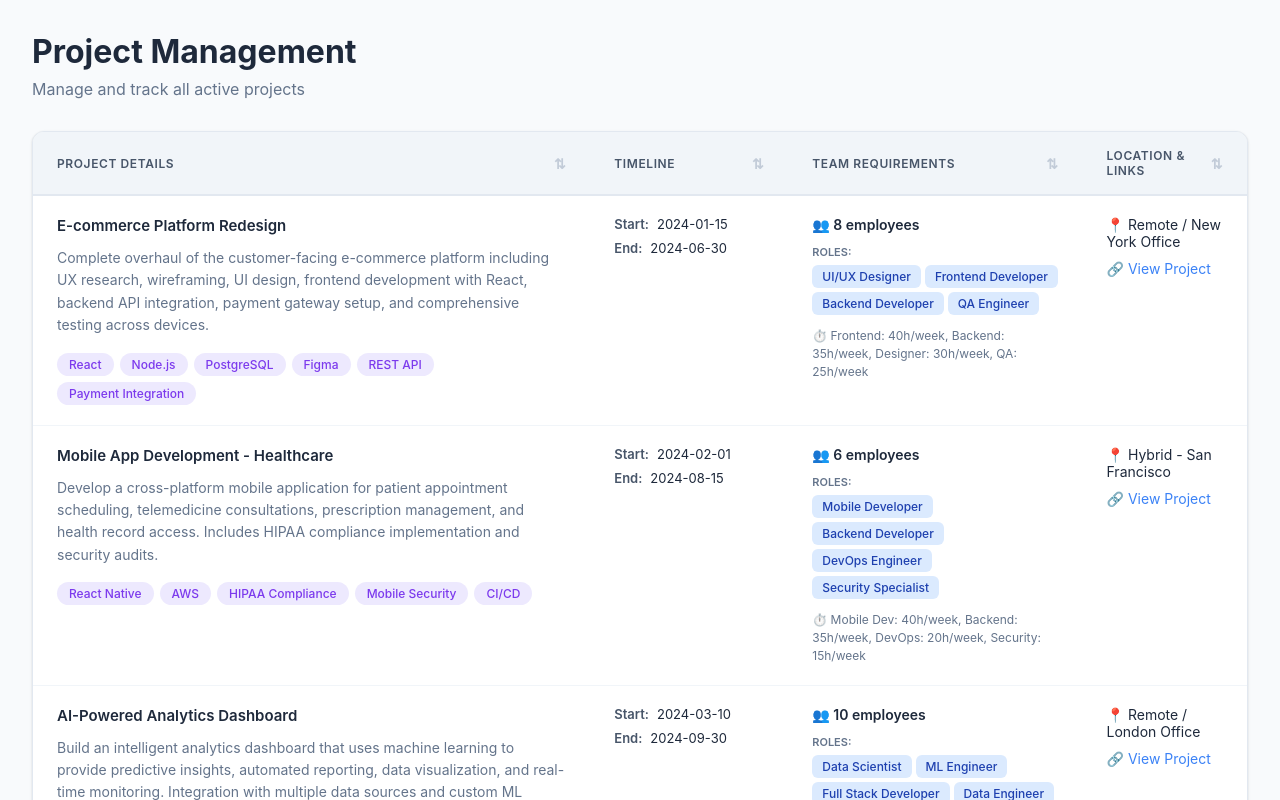
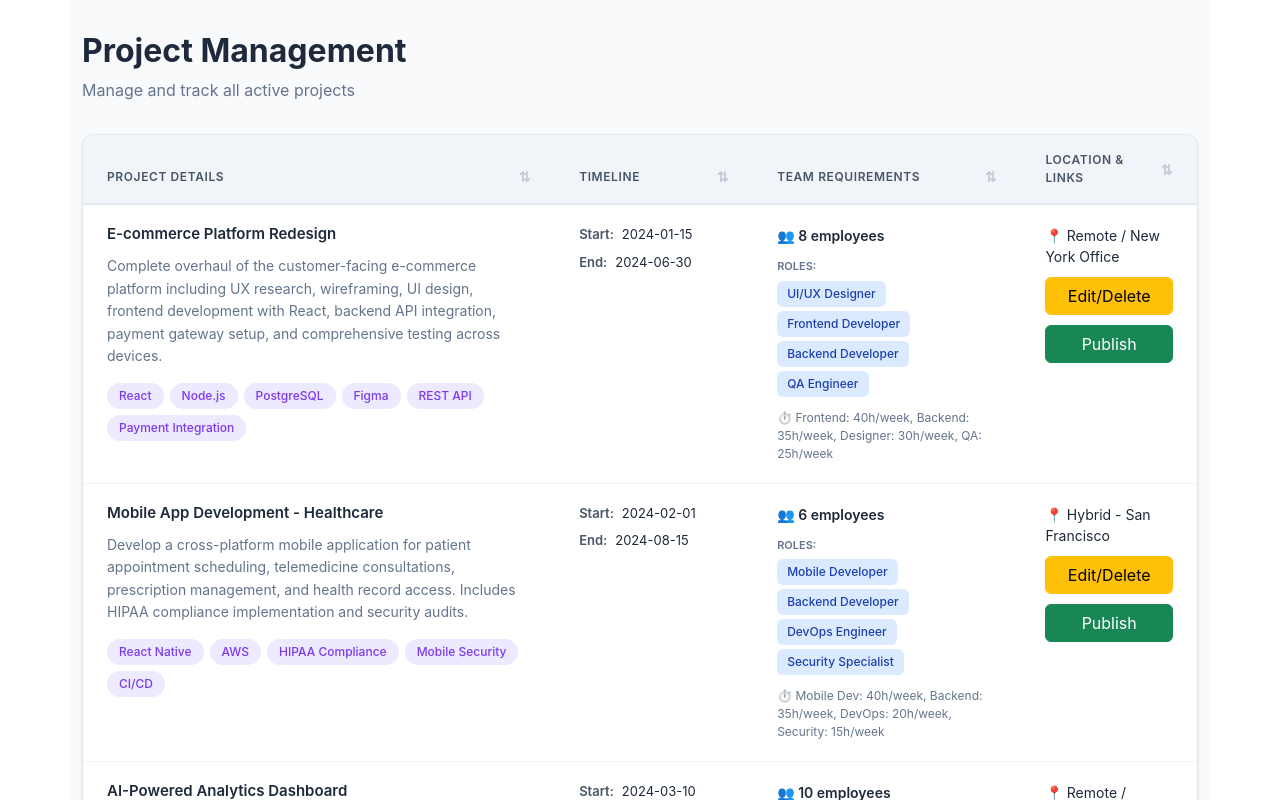
Before and after one commit to Babz-30/workforce-planning-tool-frontend, a React (Create React App) app: page /project_manager in a window 1280 px wide. Shown: the top 800 px of the page. Built offline with nearby package versions, Linux system fonts and the light colour scheme.

Commit message:
feat: add react-bootstrap and update project table with navigation buttons

```diff
--- a/package.json
+++ b/package.json
@@ -16,6 +16,7 @@
     "bootstrap": "^5.3.8",
     "lucide-react": "^0.553.0",
     "react": "^19.2.0",
+    "react-bootstrap": "^2.10.10",
     "react-dom": "^19.2.0",
     "react-router-dom": "^7.9.5",
     "react-scripts": "5.0.1",
--- a/src/pages/project_manager/project_manager.js
+++ b/src/pages/project_manager/project_manager.js
@@ -1,11 +1,13 @@
 import { useState } from "react";
 import "./project_manager.css";
+import { useNavigate } from "react-router-dom";
+import "bootstrap/dist/css/bootstrap.min.css";
 
 export default function ProjectTable() {
   const [sortConfig, setSortConfig] = useState({ key: null, direction: "asc" });
   const [currentPage, setCurrentPage] = useState(1);
   const itemsPerPage = 5;
-
+  const navigate = useNavigate();
   const projects = [
     {
       id: 1,
@@ -395,14 +397,20 @@ export default function ProjectTable() {
                   <td>
                     <div className="location-container">
                       <div className="location">📍 {project.location}</div>
-                      <a
-                        href="/home"
-                        target="_blank"
-                        rel="noopener noreferrer"
-                        className="link"
+                      <button
+                        type="button"
+                        className="btn btn-warning"
+                        onClick={() => navigate("/home")}
                       >
-                        🔗 View Project
-                      </a>
+                        Edit/Delete
+                      </button>
+                      <button
+                        type="button"
+                        className="btn btn-success"
+                        onClick={() => navigate("/home")}
+                      >
+                        Publish
+                      </button>
                     </div>
                   </td>
                 </tr>
```
Also changed, not shown: 1 other file (tests, documents, lock files or other folders).
